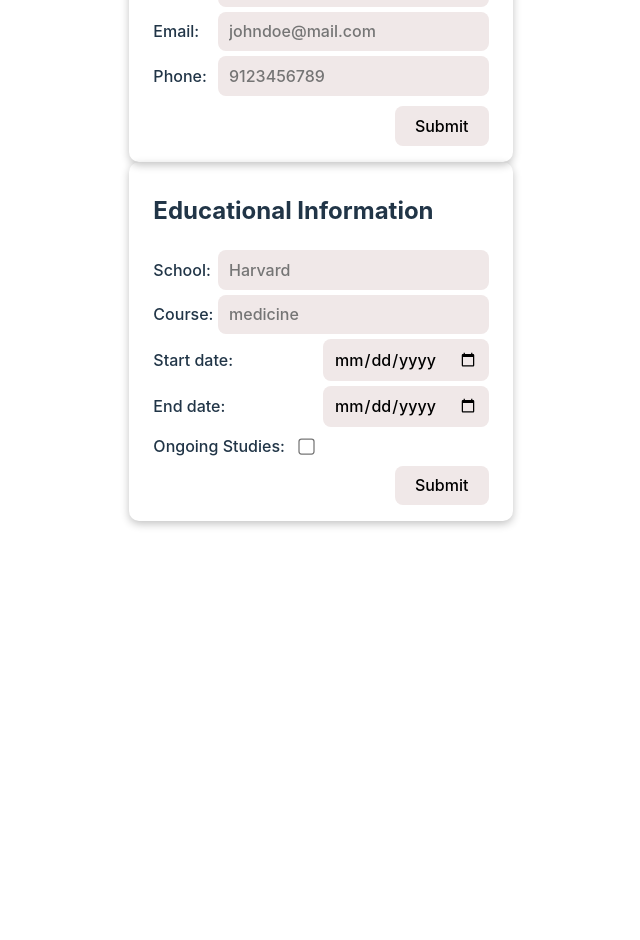
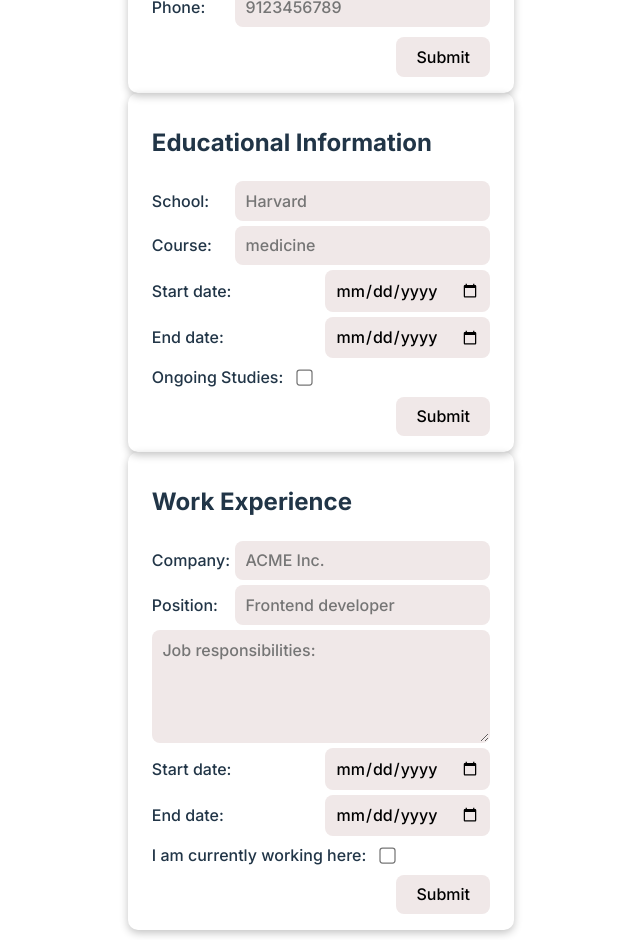
Before and after one commit to shravzzv/ODIN-CV-application-project, a React (Vite) app: page / in a window 1280 px wide. Shown: the part 200-1140 px from the top of the page, without its empty margins (319-959 px from the left). Before the commit the page ends 800 px from the top, so only its background shows below. Built offline with nearby package versions, Linux system fonts and the light colour scheme.

Commit message:
feat: Create WorkInfo form

```diff
--- a/src/App.jsx
+++ b/src/App.jsx
@@ -1,12 +1,14 @@
 import './styles/App.css'
 import GeneralInfo from './components/GeneralInfo'
 import EducationalInfo from './components/EducationalInfo'
+import WorkInfo from './components/WorkInfo'
 
 function App() {
   return (
     <>
       <GeneralInfo />
       <EducationalInfo />
+      <WorkInfo />
     </>
   )
 }
--- /dev/null
+++ b/src/components/WorkInfo.jsx
@@ -0,0 +1,46 @@
+export default function WorkInfo() {
+  return (
+    <form>
+      <h2 className='form-heading'>Work Experience</h2>
+      <label>
+        Company:
+        <input
+          type='text'
+          name='company'
+          id='company'
+          placeholder='ACME Inc.'
+          required
+        />
+      </label>
+      <label>
+        Position:
+        <input
+          type='text'
+          name='position'
+          id='position'
+          placeholder='Frontend developer'
+          required
+        />
+      </label>
+      <textarea
+        name='responsibilities'
+        id='responsibilities'
+        cols='30'
+        rows='5'
+        placeholder='Job responsibilities:'
+      ></textarea>
+      <label>
+        Start date: <input type='date' name='start' id='start' required />
+      </label>
+      <label>
+        End date:
+        <input type='date' name='end' id='end' />
+      </label>
+      <label>
+        I am currently working here:
+        <input type='checkbox' name='current' id='current' />
+      </label>
+      <button type='submit'>Submit</button>
+    </form>
+  )
+}
--- a/src/styles/index.css
+++ b/src/styles/index.css
@@ -2,8 +2,16 @@
 
 /* default styles are for a mobile-first dark-theme UI */
 
+@import url('https://fonts.googleapis.com/css2?family=Inter:wght@100;200;300;400;500;600;700;800;900&display=swap');
+
+*,
+*::after,
+*::before {
+  box-sizing: border-box;
+}
+
 :root {
-  font-family: Inter, system-ui, Avenir, Helvetica, Arial, sans-serif;
+  font-family: 'Inter', system-ui, Avenir, Helvetica, Arial, sans-serif;
   font-weight: 400;
   color-scheme: light dark;
   color: rgba(255, 255, 255, 0.87);
@@ -58,7 +66,8 @@ label:has(input[type='checkbox']) {
   gap: 15px;
   margin-top: 5px;
 }
-input {
+input,
+textarea {
   border-radius: 8px;
   border: none;
   border: 1px solid transparent;
@@ -68,6 +77,10 @@ input {
 }
 input[type='checkbox'] {
   transform: scale(1.25);
+}
+textarea {
+  resize: vertical;
+  width: 100%;
 }
 form {
   display: flex;
@@ -92,7 +105,8 @@ form [type='submit'] {
   }
 
   button,
-  input {
+  input,
+  textarea {
     background-color: #f0e8e8;
   }
 }
@@ -114,16 +128,13 @@ form [type='submit'] {
   input[type='checkbox'] {
     cursor: pointer;
   }
-  button:hover {
+  button:hover,
+  input:hover {
     border-color: #646cff;
   }
   button:focus,
   button:focus-visible {
     outline: 4px auto -webkit-focus-ring-color;
-  }
-
-  input:hover {
-    border-color: #646cff;
   }
 }
 
```
